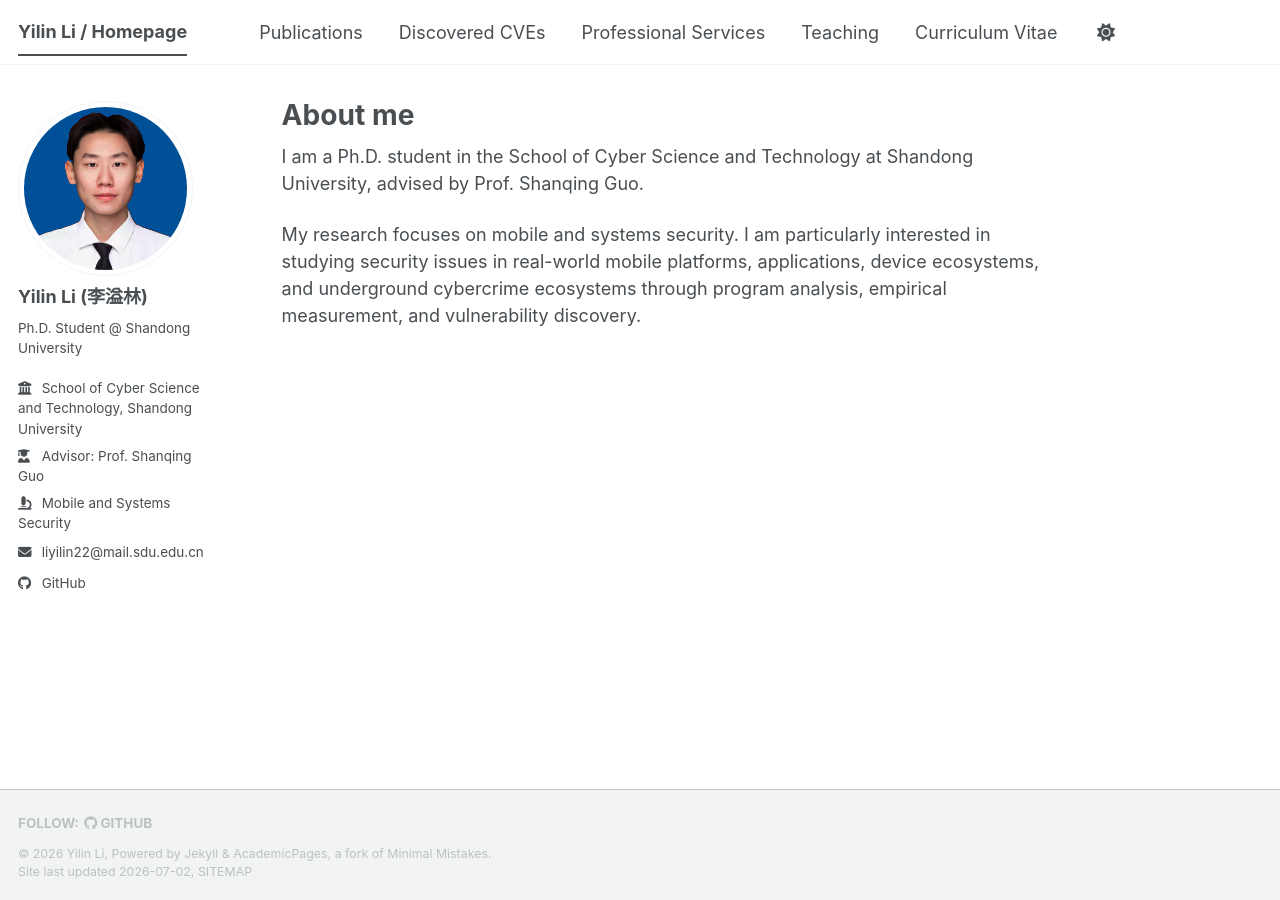
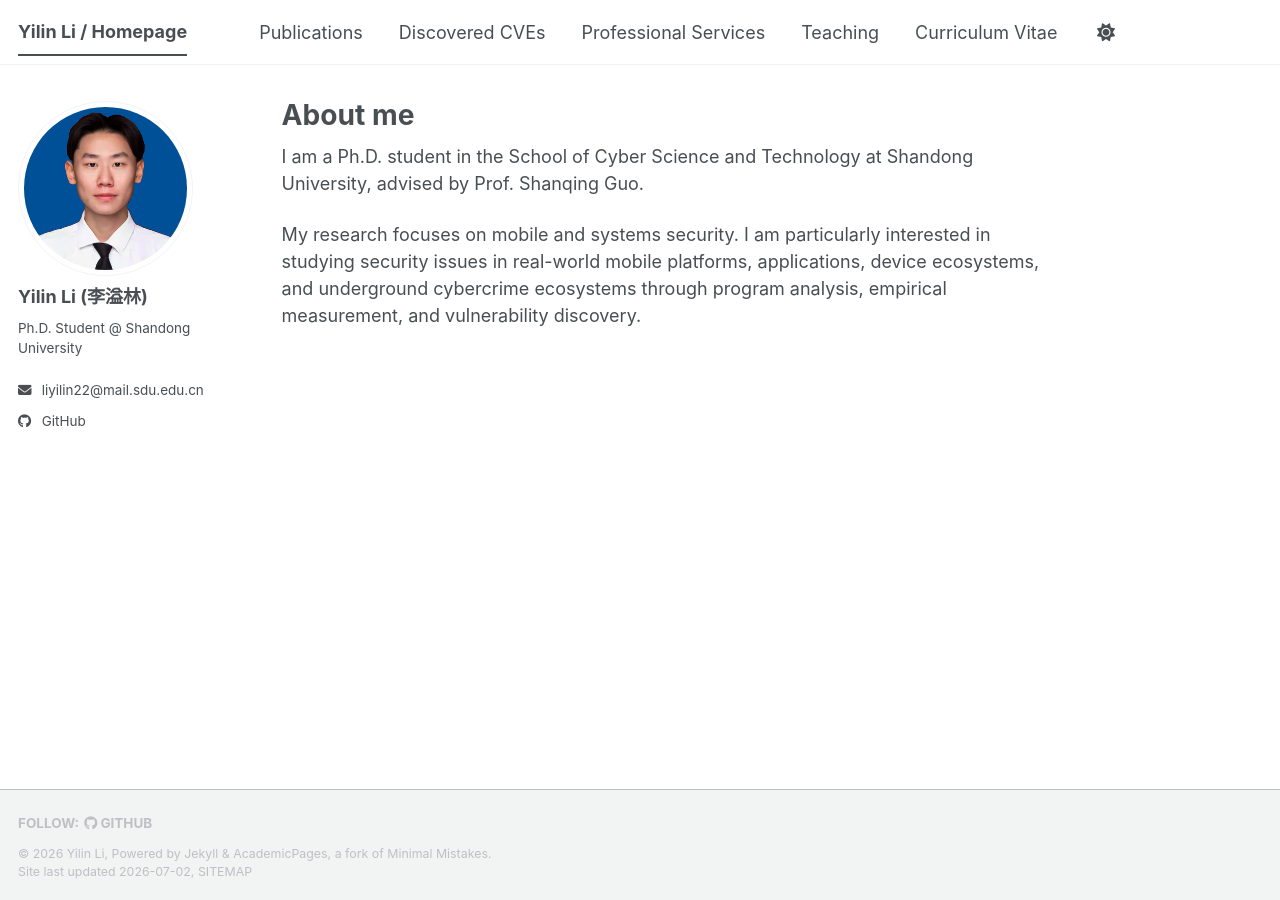
Before and after one commit to mu-sec/mu-sec.github.io, a Jekyll site: the page built from _pages/about.md, in a window 1280 px wide. Built offline with Jekyll 4.4.1, drawn with Linux system fonts in a browser that asks for light colours; a style sheet for code colours, icons or effects is not loaded.

Commit message:
Simplify profile sidebar

```diff
--- a/_config.yml
+++ b/_config.yml
@@ -13,9 +13,9 @@ author:
   name: "Yilin Li (李溢林)"
   bio: "Ph.D. Student @ Shandong University"
   location:
-  employer: "School of Cyber Science and Technology, Shandong University"
-  advisor: "Prof. Shanqing Guo"
-  research: "Mobile and Systems Security"
+  employer:
+  advisor:
+  research:
   uri:
   email: "liyilin22@mail.sdu.edu.cn"
   academia:
```
